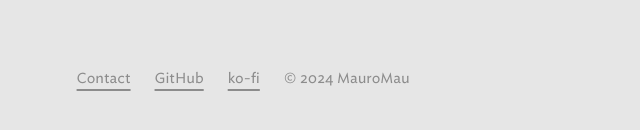
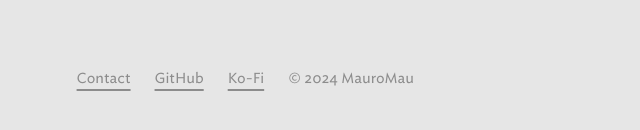
Before and after one commit to MauroMau/MauroMau.github.io, a plain HTML site: page index.html in a window 1280 px wide. Shown: the part 658-788 px from the top of the page, 453-1093 px from the left. Drawn offline with Linux system fonts and the light colour scheme.

Commit message:
Update index.html

```diff
--- a/index.html
+++ b/index.html
@@ -420,7 +420,7 @@
         <li>
             <a href=https://github.com/MauroMau>GitHub</a>
         <li>
-            <a href=https://ko-fi.com/mauromau>ko-fi</a>
+            <a href=https://ko-fi.com/mauromau>Ko-Fi</a>
         <li>© 2024 MauroMau
     </ul>
 </footer>
```
